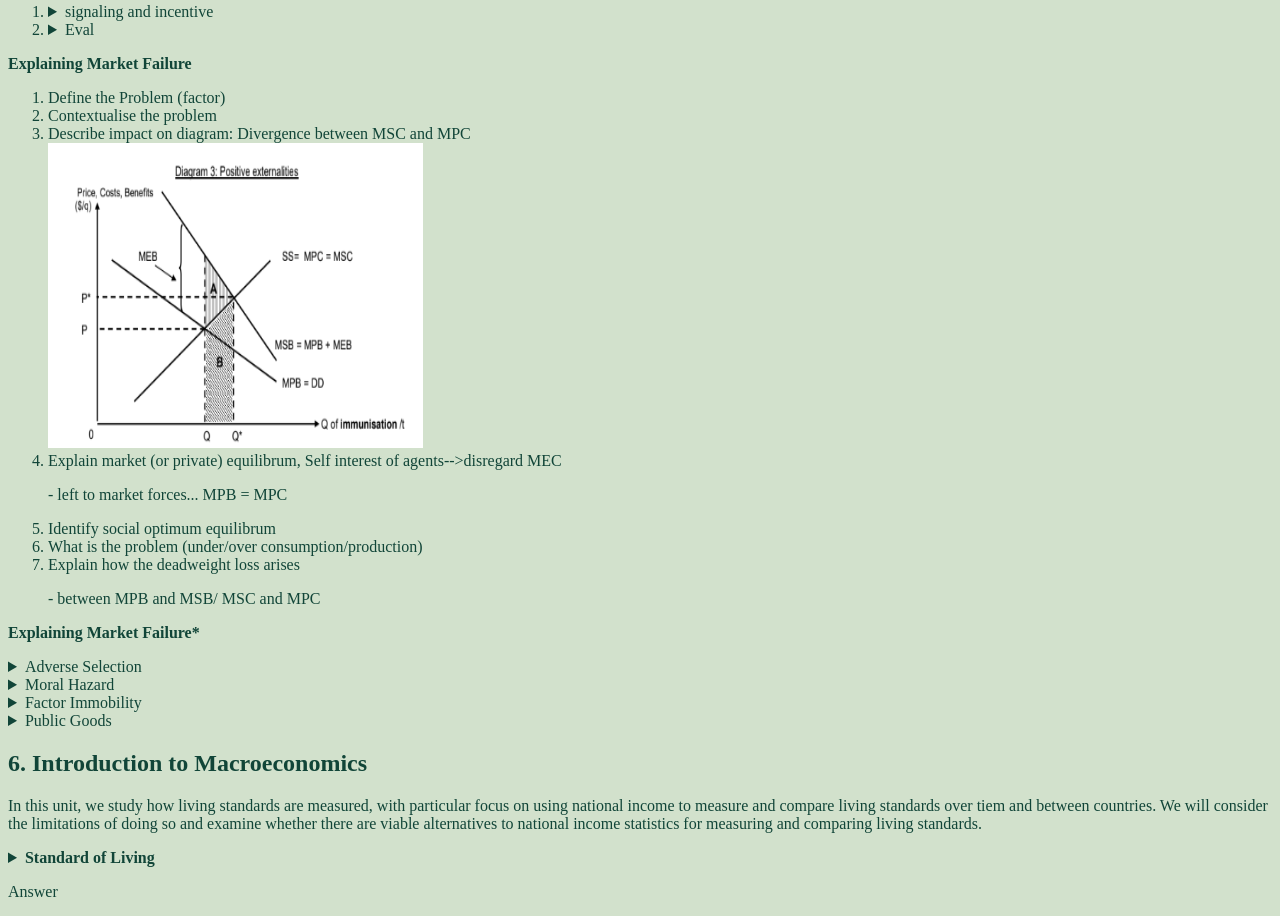
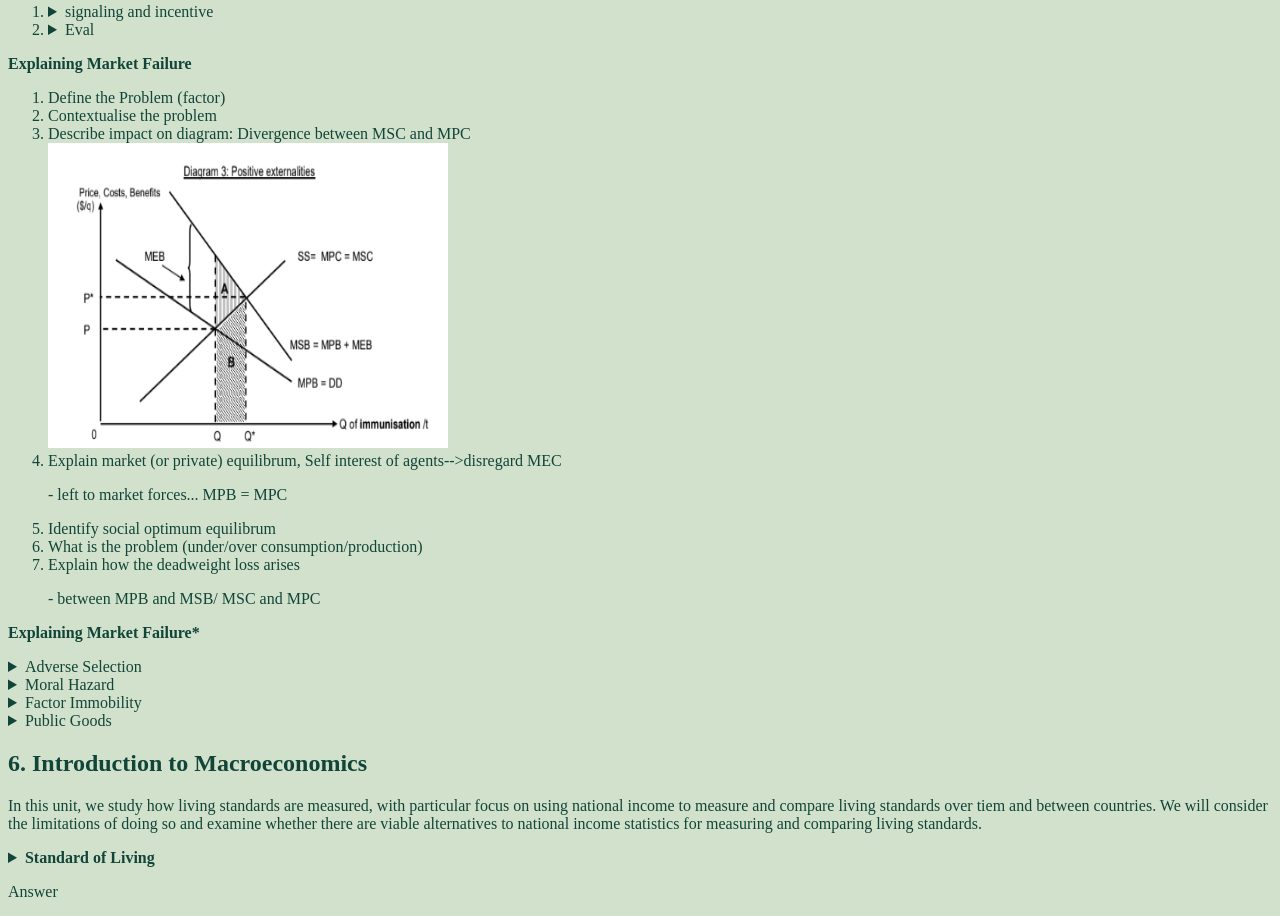
Before and after one commit to lh00000/jc_notes, a plain HTML site: page econs.html in a window 1280 px wide. Shown: the part 2421-3337 px from the top of the page. Drawn offline with Linux system fonts and the light colour scheme.

Commit message:
Update econs.html

```diff
--- a/econs.html
+++ b/econs.html
@@ -413,7 +413,7 @@ The price mechanism performs a <b>rationing function</b>. Energy is a scarce res
 			<li>Define the Problem (factor)</li>
 			<li>Contextualise the problem</li>
 			<li>Describe impact on diagram: Divergence between MSC and MPC</li>
-			<img src = "images/mfdiagram.PNG" width = "375px" height = "305px">
+			<img src = "images/mfdiagram.PNG" width = "400px" height = "305px">
 			<li>Explain market (or private) equilibrum, Self interest of agents-->disregard MEC</li>
 			<p>- left to market forces... MPB = MPC</p>
 			<li>Identify social optimum equilibrum</li>
```
